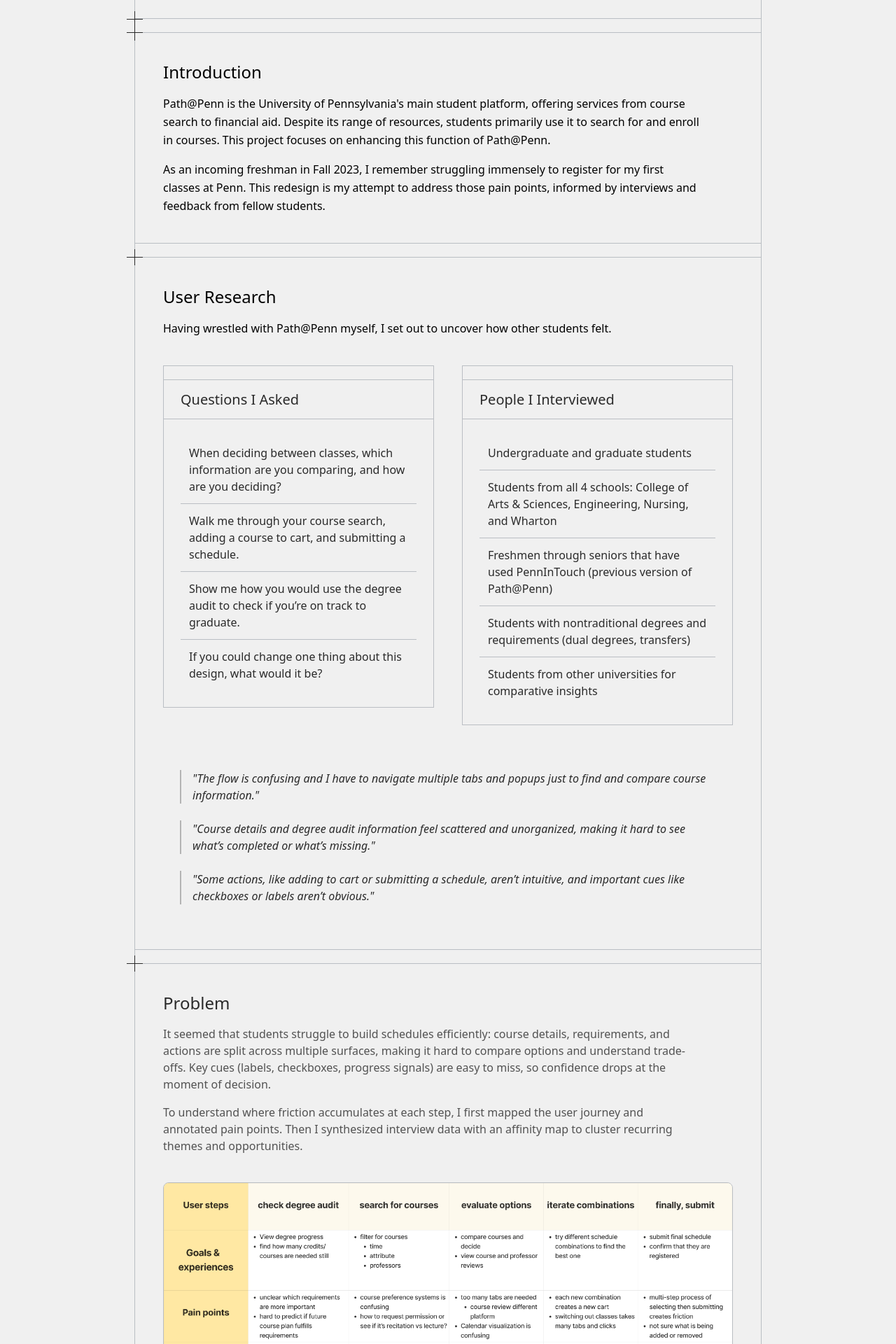
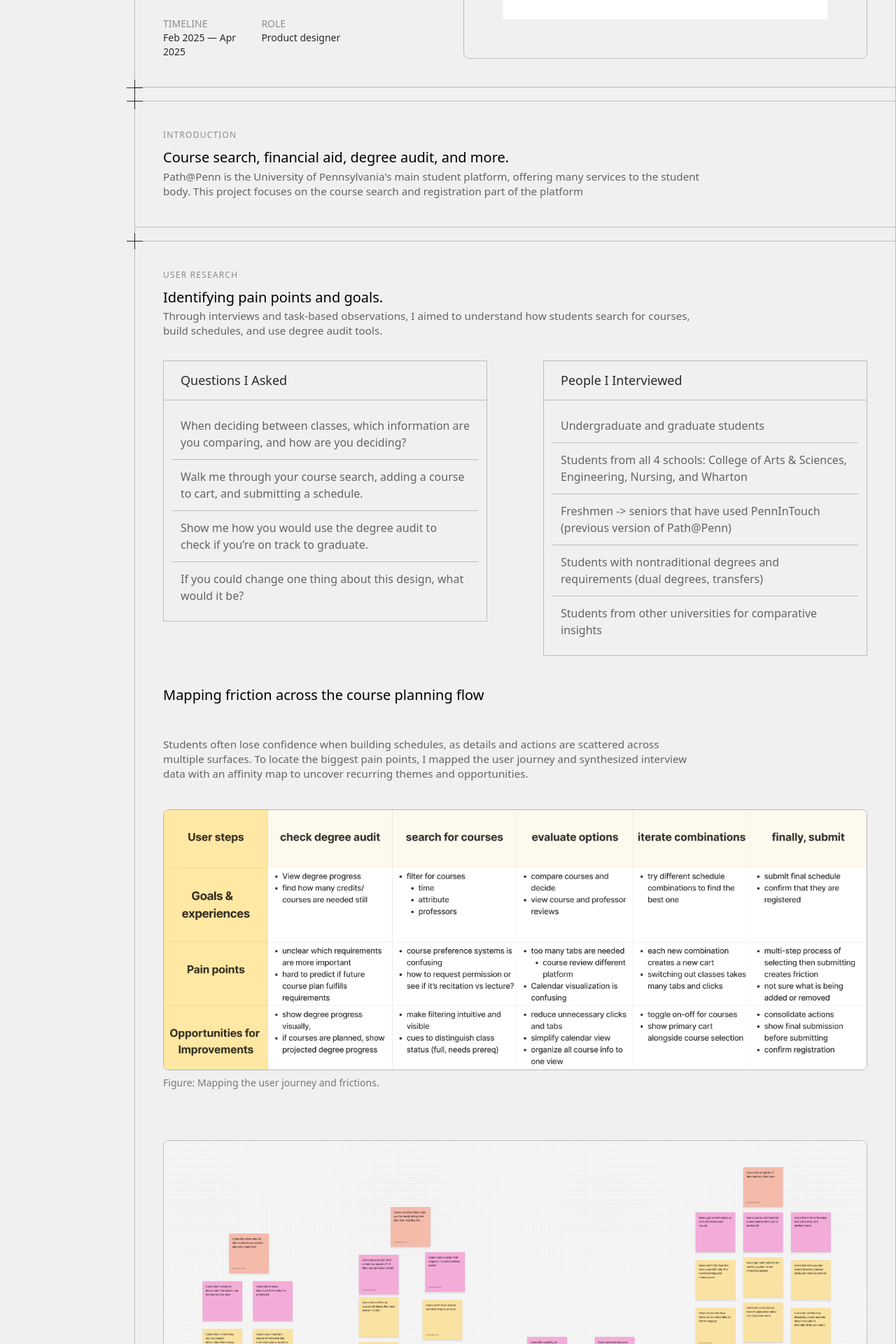
Before and after one commit to clew2027/personal-website-main, a React (Vite) app: page /projects/patp in a window 1280 px wide. Shown: the part 580-2500 px from the top of the page at 70% size. Built offline with nearby package versions, Linux system fonts and the light colour scheme; what tw-elements would draw is missing.

Commit message:
new updates

```diff
--- a/src/components/Home.js
+++ b/src/components/Home.js
@@ -1,7 +1,7 @@
 /* eslint-disable global-require */
 /* eslint-disable jsx-a11y/anchor-is-valid */
 import React, { useEffect } from 'react';
-const headshot = new URL('./images/portrait.jpg', import.meta.url).href;
+const headshot = new URL('./images/c.jpg', import.meta.url).href;
 
 function Home() {
   useEffect(() => {
--- a/src/components/Skills.js
+++ b/src/components/Skills.js
@@ -176,7 +176,7 @@
             <div className="w-full cursor-default flex flex-row justify-center">
               <div className="bg-white-background border-1 border-r-grid border-t-grid border-l-grid h-fit w-1/2 group mr-2 duration-300 card text-left border-b-[#617891] border-b-8">
 
-                <div className="duration-300 my-2 text-off-black text-xl">Design (UI/UX and more)</div>
+                <div className="duration-300 my-2 text-off-black text-xl">Design (UI/UX & more)</div>
                 <div className="text-off-black/70 text-lg">
                   <ul className="text-off-black/70">
                     <li className="list-element tracking-wide font-normal text-sm"> Figma</li>
--- a/src/components/path/Frame.js
+++ b/src/components/path/Frame.js
@@ -3,7 +3,7 @@
 /** Reusable framed box with corner accents */
 export default function Frame({ className = "", children }) {
   return (
-    <section className={`bg-white-background px-48 ${className}`}>
+    <section className={`bg-white-background pr-0 pl-48 ${className}`}>
       {/* Top border strip */}
       <div className="w-full h-5 border-1 border-t-0 border-grid" />
 
--- a/src/components/path/PatpProjectPage.js
+++ b/src/components/path/PatpProjectPage.js
@@ -12,13 +12,12 @@
 
 const path = new URL('../images/pathimages/path.png', import.meta.url).href;
 
-
 export default function PatpProjectPage() {
   return (
     <main id="top" className="bg-white-background text-black font-sans">
-        <PSide/>
+      <PSide />
       {/* Top grid line with border style */}
-      <div className="bg-white-background px-48">
+      <div className="bg-white-background pr-0 pl-48">
         <div className="w-full h-5 border-1 border-t-0 border-grid" />
 
         {/* Row */}
@@ -32,7 +31,7 @@
         </div>
       </div>
 
-      <section className="bg-white-background px-48">
+      <section className="bg-white-background pr-0 pl-48">
         {/* Outer frame (top+left+right) */}
         <div className="h-fit border-l-1 border-r-1 border-t-0 border-grid">
           {/* Top strip */}
@@ -43,7 +42,7 @@
             {/* Left: meta + headline */}
             <div className="lg:col-span-5 flex flex-col justify-between text-off-black">
               <div className="space-y-2">
-              <div className="text-xs tracking-widest text-off-black/60">
+                <div className="text-xs tracking-widest text-off-black/50">
                   PERSONAL PROJECT · SPRING 2025
                 </div>
                 <h2 className="text-3xl leading-snug font-medium">
@@ -58,7 +57,7 @@
                 </div>
                 <div>
                   <div className="text-off-black/50">ROLE</div>
-                <div> Sole Product designer</div>
+                  <div> Product designer</div>
                 </div>
               </div>
             </div>
@@ -86,10 +85,8 @@
 
       {/* Continue with rest of project sections as before */}
 
-
-
       {/* Intro Section */}
-        <div id="intro" className="bg-white-background px-48">
+      <div id="intro" className="bg-white-background pr-0 pl-48">
         {/* Top border line */}
         <div className="w-full h-5 border-1 border-t-0 border-grid" />
 
@@ -99,21 +96,17 @@
             <div className="absolute w-3 h-3 border-off-black border-t-1 border-l-1 -bottom-3 -right-3" />
           </div>
 
-            <h2 className="text-2xl font-medium mb-4">Introduction</h2>
-            <p className="text-base leading-relaxed max-w-3xl">
-            Path@Penn is the University of Pennsylvania's main student platform, offering services from
-            course search to financial aid. Despite its range of resources, students primarily use it to
-            search for and enroll in courses. This project focuses on enhancing this function of Path@Penn.
+          <p className="text-xs tracking-widest text-off-black/50 mb-2">INTRODUCTION</p>
+          <p className="text-xl leading-relaxed max-w-3xl">
+            Course search, financial aid, degree audit, and more.
           </p>
-            <p className="text-base leading-relaxed max-w-3xl mt-4">
-            As an incoming freshman in Fall 2023, I remember struggling immensely to register for my first
-            classes at Penn. This redesign is my attempt to address those pain points, informed by
-            interviews and feedback from fellow students.
+          <p className="text-[.95rem] leading-relaxed text-off-black/70 max-w-3xl leading-snug">
+            Path@Penn is the University of Pennsylvania's main student platform, offering many services to the student body. This project focuses on the course search and registration part of the platform
           </p>
         </div>
       </div>
 
-        <div id="research" className="bg-white-background px-48">
+      <div id="research" className="bg-white-background pr-0 pl-48">
         {/* Top border line */}
         <div className="w-full h-5 border-1 border-t-0 border-grid" />
 
@@ -123,22 +116,22 @@
             <div className="absolute w-3 h-3 border-off-black border-t-1 border-l-1 -bottom-3 -right-3" />
           </div>
 
-    <h2 className="text-2xl font-medium mb-4">User Research</h2>
-    <p className="text-base leading-relaxed max-w-3xl mb-10">
-      Having wrestled with Path@Penn myself, I set out to uncover how other students felt.
+          <p className="text-xs tracking-widest text-off-black/50 mb-2">USER RESEARCH</p>
+          <p className="text-xl leading-relaxed max-w-3xl">Identifying pain points and goals.</p>
+          <p className="text-[.95rem] leading-relaxed text-off-black/70 max-w-3xl leading-snug mb-8">
+            Through interviews and task-based observations, I aimed to understand how students search for courses, build schedules, and use degree audit tools.
           </p>
 
-    {/* Grid: two tables on top, photo on bottom */}
+          {/* Grid: two tables on top*/}
           <div className="grid gap-10 items-start">
             {/* TOP ROW: two tables side by side */}
-        <div className="grid lg:grid-cols-2 gap-10">
+            <div className="grid lg:grid-cols-2 gap-20">
               {/* LEFT: Questions Table */}
               <div className="h-fit border-1 border-grid">
-            <div className="w-full h-5 border-b-1 border-grid" />
-            <div className="relative text-xl h-14 w-full flex items-center px-6 font-medium border-b-1 border-grid text-off-black">
+                <div className="relative text-lg leading-relaxed h-14 w-full flex items-center px-6 font-medium border-b border-grid text-off-black max-w-3xl">
                   Questions I Asked
                 </div>
-            <div className="p-6 text-off-black">
+                <div className="p-3 text-off-black/70">
                   <table className="w-full border-collapse">
                     <tbody>
                       <tr className="border-b-1 border-grid">
@@ -168,11 +161,10 @@
 
               {/* RIGHT: Participants Table */}
               <div className="h-fit border-1 border-grid">
-            <div className="w-full h-5 border-b-1 border-grid" />
-            <div className="relative text-xl h-14 w-full flex items-center px-6 font-medium border-b-1 border-grid text-off-black">
+                <div className="relative text-lg leading-relaxed h-14 w-full flex items-center px-6 font-medium border-b border-grid text-off-black max-w-3xl">
                   People I Interviewed
                 </div>
-            <div className="p-6 text-off-black">
+                <div className="p-3 text-off-black/70">
                   <table className="w-full border-collapse">
                     <tbody>
                       <tr className="border-b-1 border-grid">
@@ -185,7 +177,7 @@
                       </tr>
                       <tr className="border-b-1 border-grid">
                         <td className="p-3">
-                        Freshmen through seniors that have used PennInTouch (previous version of Path@Penn)
+                          Freshmen -{'>'} seniors that have used PennInTouch (previous version of Path@Penn)
                         </td>
                       </tr>
                       <tr className="border-b-1 border-grid">
@@ -201,68 +193,98 @@
                 </div>
               </div>
             </div>
+            <p className="text-xl leading-relaxed max-w-3xl mb-1">
+              Mapping friction across the course planning flow
+            </p>
+            <p className="text-[.95rem] leading-relaxed text-off-black/70 max-w-3xl leading-snug">
+              Students often lose confidence when building schedules, as details and actions are scattered across multiple surfaces. To locate the biggest pain points, I mapped the user journey and synthesized interview data with an affinity map to uncover recurring themes and opportunities.
+            </p>
 
-        <div className="p-6 space-y-6 text-off-black">
-    <blockquote className="italic border-l-2 border-off-black/30 pl-4">
-      "The flow is confusing and I have to navigate multiple tabs and popups just to find and compare course information."
-    </blockquote>
+            {/* Journey Map (image card) */}
+            <div className="mb-8">
+              <div className="relative border-1 border-grid rounded-lg overflow-hidden w-full max-w-7xl">
+                <img
+                  src={journey}
+                  alt="User Journey Map highlighting steps and frictions"
+                  className="w-full h-auto object-contain"
+                />
+              </div>
+              <div className="text-sm text-off-black/60 mt-2">Figure: Mapping the user journey and frictions.</div>
+            </div>
 
-    <blockquote className="italic border-l-2 border-off-black/30 pl-4">
-      "Course details and degree audit information feel scattered and unorganized, making it hard to see what’s completed or what’s missing."
-    </blockquote>
-
-    <blockquote className="italic border-l-2 border-off-black/30 pl-4">
-      "Some actions, like adding to cart or submitting a schedule, aren’t intuitive, and important cues like checkboxes or labels aren’t obvious."
-    </blockquote>
+            {/* Affinity Map (image card) */}
+            <div>
+              <div className="relative border-1 border-grid rounded-lg overflow-hidden w-full max-w-7xl">
+                <img
+                  src={affmap}
+                  alt="Affinity Map clustering research findings and design ideas"
+                  className="w-full h-auto object-contain"
+                />
+              </div>
+              <div className="text-sm text-off-black/60 mt-2">Figure: Affinity map of themes and opportunities.</div>
             </div>
           </div>
-
         </div>
       </div>
 
       <Problem journeySrc={journey} affmapSrc={affmap} />
-    <PathSol/>
-
+      <PathSol />
 
       <DesignIteration
         iterations={[
           {
             title: "Initial Hi-Fi",
-      image: {affmap},
-      feedback: "Too dense on the right; unclear affordance for cart actions; calendar steals focus."
+            image: { affmap },
+            feedback:
+              "Too dense on the right; unclear affordance for cart actions; calendar steals focus."
           },
           {
             title: "Second Version",
-      image: {affmap},
-      feedback: "Better hierarchy; add inline warnings; surface prereq status and seats."
+            image: { affmap },
+            feedback:
+              "Better hierarchy; add inline warnings; surface prereq status and seats."
           }
         ]}
         final={{
           title: "Final v1.0",
-    image: {affmap},
+          image: { affmap },
           notes: "Resolves density and action clarity; aligns with style guide."
         }}
       />
+
 
       <DesignDeepDive
         styleGuide={{
           palette: [
             { name: "Red", hex: "#990000" },
-      { name: "Blue", hex: "#011F5B" },
+            { name: "Blue", hex: "#011F5B" }
           ]
         }}
       />
 
       <Results
         metrics={[
-    { label: "Time from course search to submit schedule", value: "−32%", note: "From 8m → 3.1m in tests" },
-    { label: "Click reduction per task", value: "-60%", note: "Clicks required for degree planning, course scheduling, and schedule comparisons" },
-    { label: "Ease-of-use score", value: "+78%", note: "From an average of 4.1/10 to 8.5/10" },
+          {
+            label: "Time from course search to submit schedule",
+            value: "−32%",
+            note: "From 8m → 3.1m in tests"
+          },
+          {
+            label: "Click reduction per task",
+            value: "-60%",
+            note:
+              "Clicks required for degree planning, course scheduling, and schedule comparisons"
+          },
+          {
+            label: "Ease-of-use score",
+            value: "+78%",
+            note: "From an average of 4.1/10 to 8.5/10"
+          }
         ]}
         highlights={[
           "Students found it refreshing that all relevant information is placed conveniently",
           "Sandbox flows improved exploration without the stress of 'messing up' students' real plan",
-    "88% reported less frustration and overwhelming-ness with clearer progress markers guiding each step",
+          "88% reported less frustration and overwhelming-ness with clearer progress markers guiding each step"
         ]}
       />
 
@@ -270,24 +292,27 @@
         lessons={[
           {
             title: "Validate early, not just intuit",
-      detail: "Benchmarks and user tests corrected assumptions about density, action placement, and flows I initially thought would work."
+            detail:
+              "Benchmarks and user tests corrected assumptions about density, action placement, and flows I initially thought would work."
           },
           {
             title: "Design for flow, not pages",
-      detail: "Though different screens could theoretically keep things clean and separate, users need design flows that feel continuous and natural."
+            detail:
+              "Though different screens could theoretically keep things clean and separate, users need design flows that feel continuous and natural."
           },
           {
             title: "Navigate Bias in the Redesign Process",
-      detail: "Being too familiar with Path@Penn made it harder to see fresh possibilities. I overcame this by grounding decisions in interviews and feedback, even from students outside Penn, to broaden my perspective."
+            detail:
+              "Being too familiar with Path@Penn made it harder to see fresh possibilities. I overcame this by grounding decisions in interviews and feedback, even from students outside Penn, to broaden my perspective."
           },
           {
             title: "Iteration is Key",
-      detail: "No design is ever perfect. Iterating—through repeated interviews, redesigns, and refinements—was invaluable in aligning aesthetics and functionality with user needs."
-    },
+            detail:
+              "No design is ever perfect. Iterating—through repeated interviews, redesigns, and refinements—was invaluable in aligning aesthetics and functionality with user needs."
+          }
         ]}
-
       />
-    <Contact/>
+      <Contact />
     </main>
   );
 }
--- a/src/components/path/pathPD.js
+++ b/src/components/path/pathPD.js
@@ -1,5 +1,6 @@
 /* components/Problem.js */
 import React from 'react';
+import Frame from './Frame';
 
 /**
  * Problem section
@@ -7,96 +8,85 @@
  *  - journeySrc: string (required)  → image URL for the journey map
  *  - affmapSrc: string (required)   → image URL for the affinity map
  */
-export default function Problem({ journeySrc, affmapSrc }) {
+export default function Problem() {
   return (
-    <section id="problem" className="bg-white-background px-48">
-      {/* Top border line */}
-      <div className="w-full h-5 border-1 border-t-0 border-grid" />
+    <Frame>
+      {/* Header */}
+      <p className="text-xs tracking-widest text-off-black/50">PROBLEM DEFINITION</p>
+       {/* Key Pain Points */}
+       <h3 className="text-xl font-semibold text-off-black mt-6 mb-6 tracking-wide">
+        The 3 Main Problems
+      </h3>
 
-      {/* Framed container */}
-      <div className="relative w-full border-1 border-t-0 border-grid p-10">
-        {/* Corner accents */}
-        <div className="absolute -top-3 -left-3 w-3 h-3 border-r-1 border-b-1 border-off-black">
-          <div className="absolute w-3 h-3 border-off-black border-t-1 border-l-1 -bottom-3 -right-3" />
-        </div>
 
-        {/* Header */}
-        <h2 className="text-2xl font-medium mb-4 text-off-black">Problem</h2>
+      <div className="space-y-12">
 
-        {/* Narrative */}
-        <div className="text-off-black/80 space-y-4 max-w-3xl mb-10">
-          <p>
-            It seemed that students struggle to build schedules efficiently: course details, requirements, and actions are split across
-            multiple surfaces, making it hard to compare options and understand trade-offs. Key cues (labels, checkboxes,
-            progress signals) are easy to miss, so confidence drops at the moment of decision.
-          </p>
-          <p>
-            To understand where friction accumulates at each step, I first mapped the user journey and annotated pain points. Then I
-            synthesized interview data with an affinity map to cluster recurring themes and opportunities.
-          </p>
-        </div>
+      {/* PROBLEM #1 */}
+      <div>
+        <p className="text-xs tracking-widest text-off-black/50 mb-2">PROBLEM #1</p>
+        <p className="text-xl leading-relaxed max-w-3xl font-medium">
+          Inefficient Actions & Multi-Step Processes
+        </p>
+        <p className="text-[.95rem] leading-relaxed text-off-black/70 max-w-3xl leading-snug mb-4">
+          Key tasks—like dropping a class, excluding times, or submitting permissions—require too many clicks and steps. Users want fast, intuitive actions directly tied to outcomes.
+        </p>
 
-        {/* Journey Map (image card) */}
-        <div className="mb-8">
-          <div className="relative border-1 border-grid rounded-lg overflow-hidden w-full">
-            <img
-              src={journeySrc}
-              alt="User Journey Map highlighting steps and frictions"
-              className="w-full h-auto object-contain"
-            />
-          </div>
-          <div className="text-sm text-off-black/60 mt-2">Figure: Mapping the user journey and frictions.</div>
-        </div>
+        <p className="text-sm font-semibold mb-1">EXAMPLE</p>
+        <p className="text-[.95rem] leading-relaxed text-off-black/70 max-w-3xl mb-4">
+          Dropping a course takes four or more clicks across multiple screens.
+        </p>
 
-        {/* Affinity Map intro */}
-        <div className="text-off-black/80 max-w-3xl mb-4">
-          Affinity mapping to group similar information into
-          themes and patterns behind confusion (scattered info), low discoverability (hidden cues), and
-          decision friction (comparison across tabs).
-        </div>
+        <p className="text-sm font-semibold mb-1">IMPACT</p>
+        <p className="text-[.95rem] leading-relaxed text-off-black/70 max-w-3xl">
+          Users waste time, get frustrated, and are more likely to make mistakes or abandon tasks.
+        </p>
+      </div>
 
-        {/* Affinity Map (image card) */}
-        <div>
-          <div className="relative border-1 border-grid rounded-lg overflow-hidden w-full">
-            <img
-              src={affmapSrc}
-              alt="Affinity Map clustering research findings and design ideas"
-              className="w-full h-auto object-contain"
-            />
-          </div>
-          <div className="text-sm text-off-black/60 mt-2">Figure: Affinity map of themes and opportunities.</div>
-        </div>
+      {/* PROBLEM #2 */}
+      <div>
+        <p className="text-xs tracking-widest text-off-black/50 mb-2">PROBLEM #2</p>
+        <p className="text-xl leading-relaxed max-w-3xl font-medium">
+          Confusing Information Organization
+        </p>
+        <p className="text-[.95rem] leading-relaxed text-off-black/70 max-w-3xl leading-snug mb-4">
+          Important course details and scheduling info are scattered and cluttered. Too much text, links, and overlapping calendars make it hard to compare options and plan efficiently.
+        </p>
 
-         {/* Key Pain Points */}
-         <h3 className="text-xl font-semibold text-off-black mt-6 mb-6 tracking-wide">
-          The 3 Main Problems
-        </h3>
+        <p className="text-sm font-semibold mb-1">EXAMPLE</p>
+        <p className="text-[.95rem] leading-relaxed text-off-black/70 max-w-3xl mb-4">
+          Course carts show rankings and secondary details before critical schedule conflicts, forcing users to hunt for what matters most.
+        </p>
 
-        <ul className="list-decimal list-inside space-y-6 text-off-black/80 max-w-3xl mb-8">
-          <li>
-            <strong>Inefficient Actions &amp; Multi-Step Processes</strong>
-            <p className="ml-4 mt-1">
-              Tasks like dropping a class, excluding times, or submitting permission requests require multiple clicks or steps.
-              Users want actions to be quick, intuitive, and clearly connected to outcomes.
-            </p>
-          </li>
-          <li>
-            <strong>Confusing Information Organization</strong>
-            <p className="ml-4 mt-1">
-              Users get overwhelmed by too much text, too many links, and excessive calendar details.
-              Confusing features like ranking systems, alternative carts, or overlapping schedules make it hard to plan efficiently.
-            </p>
-          </li>
-          <li>
-            <strong>Poor Visibility into System Status and Critical Actions</strong>
-            <p className="ml-4 mt-1">
-              Important information (credits left, course difficulty, lecture vs recitation, cart status) is either hard to see or easy to overlook.
-              Users want essential info prioritized and presented clearly in one view.
-            </p>
-          </li>
-        </ul>
+        <p className="text-sm font-semibold mb-1">IMPACT</p>
+        <p className="text-[.95rem] leading-relaxed text-off-black/70 max-w-3xl">
+          Users feel overwhelmed, lose confidence in their choices, and struggle to plan effectively.
+        </p>
+      </div>
+
+      {/* PROBLEM #3 */}
+      <div>
+        <p className="text-xs tracking-widest text-off-black/50 mb-2">PROBLEM #3</p>
+        <p className="text-xl leading-relaxed max-w-3xl font-medium">
+          Inefficient Scheduling & Poor Visibility
+        </p>
+        <p className="text-[.95rem] leading-relaxed text-off-black/70 max-w-3xl leading-snug mb-4">
+          Students have trouble building schedules because details, requirements, and actions are split across multiple screens. Key cues—labels, checkboxes, progress signals—are easy to miss, eroding confidence at the point of decision.
+        </p>
+
+        <p className="text-sm font-semibold mb-1">EXAMPLE</p>
+        <p className="text-[.95rem] leading-relaxed text-off-black/70 max-w-3xl mb-4">
+          Credits, course requirements, and schedule conflicts are displayed separately, requiring constant back-and-forth navigation.
+        </p>
+
+        <p className="text-sm font-semibold mb-1">IMPACT</p>
+        <p className="text-[.95rem] leading-relaxed text-off-black/70 max-w-3xl">
+          Users spend extra time planning, feel uncertain about their choices, and risk making errors when finalizing schedules.
+        </p>
 
       </div>
-    </section>
+
+
+      </div>
+    </Frame>
   );
 }
```
Also changed, not shown: src/components/path/DesignDeepDive.js (+8 -5 lines), src/components/path/DesignIteration.js (+10 -6 lines), src/components/path/Solutions.js (deleted, +0 -106 lines), src/components/path/pathsol.js (+24 -62 lines), src/components/images/c.jpg (added), src/components/images/coverport.jpg (added). Lines whose indentation alone changed are shown as unchanged.
